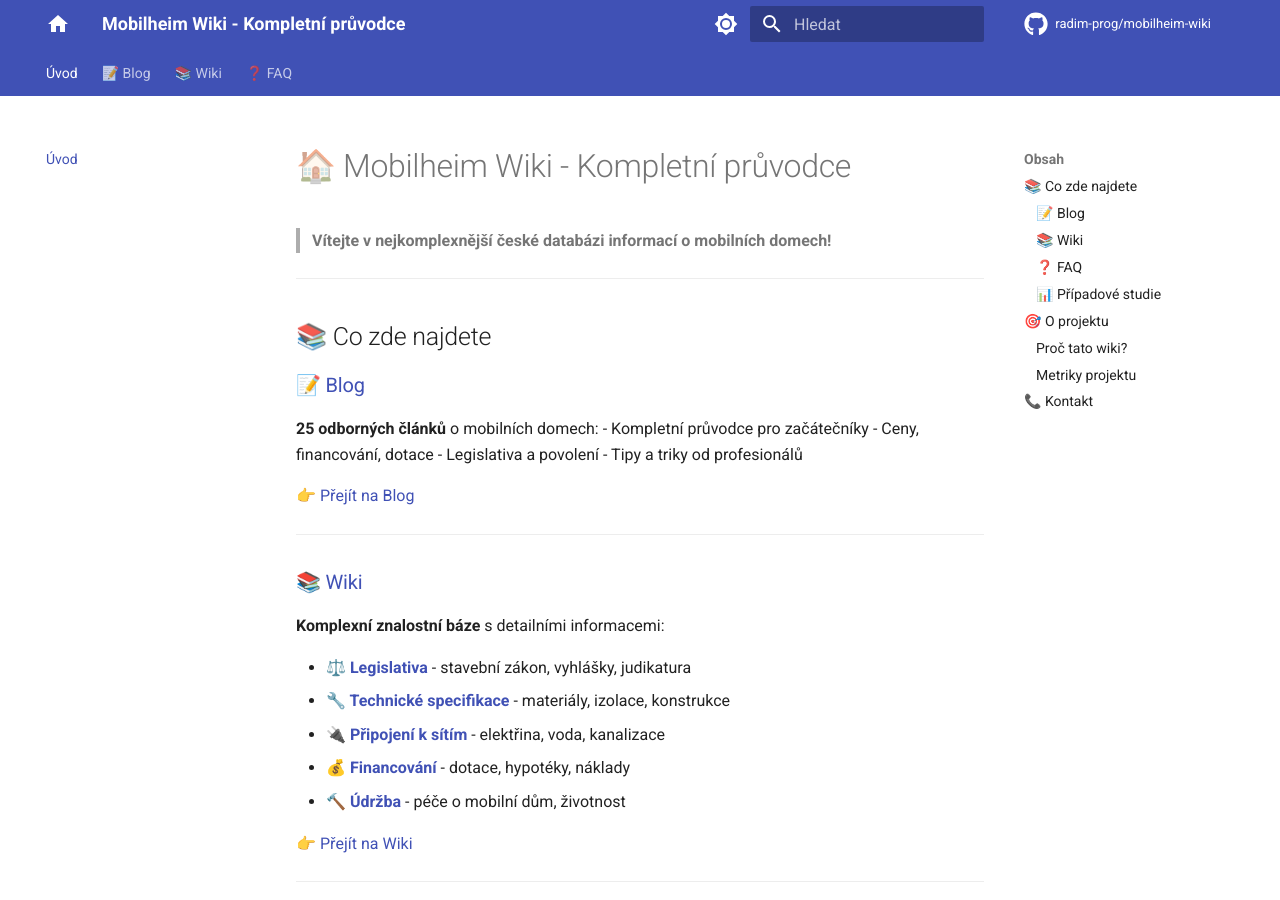
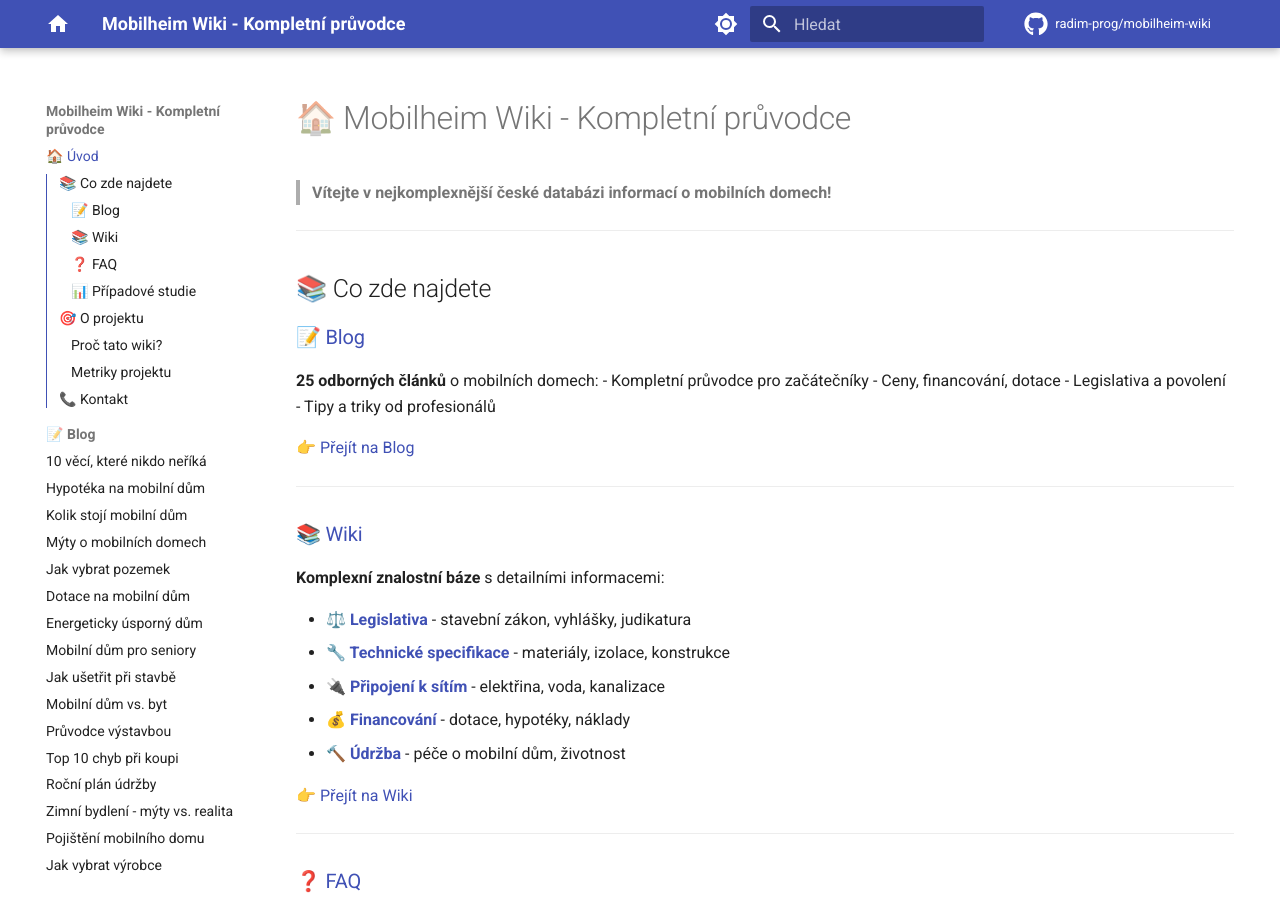
Before and after one commit to radim-prog/mobilheim-wiki, an MkDocs documentation site: the page built from docs/index.md, in a window 1280 px wide and 900 px high. Built offline with MkDocs 1.6.1 and Material for MkDocs 9.7.7, drawn with Linux system fonts in a browser that asks for light colours; comment, search, counter and statistics services are not loaded.

Commit message:
Improve navigation: Add hierarchical tree menu structure
Changes:
- Removed navigation.tabs (no more top tabs)
- Added navigation.indexes (sections are clickable)
- Added navigation.path (breadcrumb navigation)
- Added toc.integrate (integrate table of contents)
- Restructured nav to tree hierarchy:
  - Blog: Added descriptive titles for all 24 articles
  - Wiki > Legislativa > Stavební zákon (nested)
  - Wiki > Legislativa > Vyhlášky (nested)
  - Wiki > Technické > Konstrukce (nested)
  - Wiki > Technické > Energetika (nested)

Result: Notion-like sidebar tree menu on the left

🤖 Generated with [Claude Code](https://claude.com/claude-code)

Co-Authored-By: Claude <noreply@anthropic.com>

```diff
--- a/mkdocs.yml
+++ b/mkdocs.yml
@@ -30,14 +30,16 @@ theme:
   features:
     - navigation.instant
     - navigation.tracking
-    - navigation.tabs
     - navigation.sections
     - navigation.expand
+    - navigation.indexes
     - navigation.top
+    - navigation.path
     - search.suggest
     - search.highlight
     - content.code.copy
     - toc.follow
+    - toc.integrate
 
   icon:
     logo: material/home
@@ -75,51 +77,55 @@ markdown_extensions:
       custom_checkbox: true
 
 nav:
-  - Úvod: index.md
+  - 🏠 Úvod: index.md
 
   - 📝 Blog:
-    - blog/02-10-veci-ktere-nikdo-nerika.md
-    - blog/03-hypoteka-na-mobilni-dum.md
-    - blog/04-kolik-stoji-mobilni-dum.md
-    - blog/05-myty-o-mobilnich-domech.md
-    - blog/06-jak-vybrat-pozemek.md
-    - blog/07-dotace-na-mobilni-dum.md
-    - blog/08-energeticky-usporny-mobilni-dum.md
-    - blog/09-mobilni-dum-pro-seniory.md
-    - blog/10-jak-usetrit-pri-stavbe.md
-    - blog/11-mobilni-dum-vs-byt.md
-    - blog/12-pruvodce-vystavbou-krok-za-krokem.md
-    - blog/13-top-10-chyb-pri-koupi.md
-    - blog/14-udrzba-rocni-plan.md
-    - blog/15-zimni-bydleni-myty-realita.md
-    - blog/16-pojisteni-mobilniho-domu.md
-    - blog/17-jak-vybrat-vyrobce.md
-    - blog/18-mobilni-dum-pro-mladou-rodinu.md
-    - blog/19-legislativa-2025-kompletni-pruvodce.md
-    - blog/20-off-grid-mobilni-dum.md
-    - blog/21-modularni-vs-mobilni-domy.md
-    - blog/22-pasivni-mobilni-dum.md
-    - blog/23-faq-20-nejcastejsich-otazek.md
-    - blog/24-airbnb-byznys-s-mobilnimi-domy.md
-    - blog/25-budoucnost-trendy-2025-2030.md
+    - 10 věcí, které nikdo neříká: blog/02-10-veci-ktere-nikdo-nerika.md
+    - Hypotéka na mobilní dům: blog/03-hypoteka-na-mobilni-dum.md
+    - Kolik stojí mobilní dům: blog/04-kolik-stoji-mobilni-dum.md
+    - Mýty o mobilních domech: blog/05-myty-o-mobilnich-domech.md
+    - Jak vybrat pozemek: blog/06-jak-vybrat-pozemek.md
+    - Dotace na mobilní dům: blog/07-dotace-na-mobilni-dum.md
+    - Energeticky úsporný dům: blog/08-energeticky-usporny-mobilni-dum.md
+    - Mobilní dům pro seniory: blog/09-mobilni-dum-pro-seniory.md
+    - Jak ušetřit při stavbě: blog/10-jak-usetrit-pri-stavbe.md
+    - Mobilní dům vs. byt: blog/11-mobilni-dum-vs-byt.md
+    - Průvodce výstavbou: blog/12-pruvodce-vystavbou-krok-za-krokem.md
+    - Top 10 chyb při koupi: blog/13-top-10-chyb-pri-koupi.md
+    - Roční plán údržby: blog/14-udrzba-rocni-plan.md
+    - Zimní bydlení - mýty vs. realita: blog/15-zimni-bydleni-myty-realita.md
+    - Pojištění mobilního domu: blog/16-pojisteni-mobilniho-domu.md
+    - Jak vybrat výrobce: blog/17-jak-vybrat-vyrobce.md
+    - Pro mladou rodinu: blog/18-mobilni-dum-pro-mladou-rodinu.md
+    - Legislativa 2025: blog/19-legislativa-2025-kompletni-pruvodce.md
+    - Off-grid mobilní dům: blog/20-off-grid-mobilni-dum.md
+    - Modulární vs. mobilní: blog/21-modularni-vs-mobilni-domy.md
+    - Pasivní mobilní dům: blog/22-pasivni-mobilni-dum.md
+    - FAQ - 20 nejčastějších otázek: blog/23-faq-20-nejcastejsich-otazek.md
+    - Airbnb byznys: blog/24-airbnb-byznys-s-mobilnimi-domy.md
+    - Budoucnost a trendy 2025-2030: blog/25-budoucnost-trendy-2025-2030.md
 
   - 📚 Wiki:
     - Přehled: wiki/legislativa/README.md
     - ⚖️ Legislativa:
-      - wiki/legislativa/README.md
-      - Starý zákon 183/2006: wiki/legislativa/stary-zakon-183-2006.md
-      - Nový zákon 283/2021: wiki/legislativa/novy-zakon-283-2021.md
-      - Vyhláška 501/2006: wiki/legislativa/vyhlaska-501-2006.md
-      - Vyhláška 268/2009: wiki/legislativa/vyhlaska-268-2009.md
-      - Metodika MMR: wiki/legislativa/metodika-mobilni-domy-2022.md
+      - Úvod: wiki/legislativa/README.md
+      - Stavební zákon:
+        - Starý zákon 183/2006: wiki/legislativa/stary-zakon-183-2006.md
+        - Nový zákon 283/2021: wiki/legislativa/novy-zakon-283-2021.md
+      - Vyhlášky:
+        - Vyhláška 501/2006: wiki/legislativa/vyhlaska-501-2006.md
+        - Vyhláška 268/2009: wiki/legislativa/vyhlaska-268-2009.md
+      - Metodika MMR 2022: wiki/legislativa/metodika-mobilni-domy-2022.md
       - Judikatura: wiki/legislativa/prehled-soudnich-rozhodnuti.md
     - 🔧 Technické specifikace:
-      - Materiály: wiki/technicke-specifikace/prehled-materialu.md
-      - Izolace: wiki/technicke-specifikace/tepelna-izolace.md
-      - Konstrukce: wiki/technicke-specifikace/konstrukcni-systemy.md
-      - Vytápění: wiki/technicke-specifikace/vytapeni.md
-      - Fotovoltaika: wiki/technicke-specifikace/fotovoltaika-offgrid.md
-      - Energetická náročnost: wiki/technicke-specifikace/energeticka-narocnost.md
+      - Přehled materiálů: wiki/technicke-specifikace/prehled-materialu.md
+      - Tepelná izolace: wiki/technicke-specifikace/tepelna-izolace.md
+      - Konstrukce:
+        - Konstrukční systémy: wiki/technicke-specifikace/konstrukcni-systemy.md
+      - Energetika:
+        - Vytápění: wiki/technicke-specifikace/vytapeni.md
+        - Fotovoltaika a off-grid: wiki/technicke-specifikace/fotovoltaika-offgrid.md
+        - Energetická náročnost: wiki/technicke-specifikace/energeticka-narocnost.md
     - 🔌 Připojení k sítím:
       - Elektřina: wiki/pripojeni-siti/elektrina.md
       - Voda: wiki/pripojeni-siti/voda.md
@@ -127,17 +133,17 @@ nav:
     - 💰 Financování:
       - Dotace: wiki/financovani/dotace.md
       - Hypotéky a úvěry: wiki/financovani/hypoteky-a-uvery.md
-    - 🔨 Údržba:
-      - wiki/udrzba/udrzba-a-zivotnost.md
+    - 🔨 Údržba a životnost:
+      - Kompletní průvodce: wiki/udrzba/udrzba-a-zivotnost.md
     - 📊 Případové studie:
-      - Mladá rodina: wiki/pripadove-studie/studie-1-mlada-rodina.md
-      - Senior - chatová oblast: wiki/pripadove-studie/studie-2-senior-chatova-oblast.md
-      - Off-grid dům: wiki/pripadove-studie/studie-3-offgrid-dům.md
-      - Dočasné bydlení: wiki/pripadove-studie/studie-4-docasne-bydleni.md
-      - Airbnb business: wiki/pripadove-studie/studie-5-airbnb-business.md
+      - Studie 1 - Mladá rodina: wiki/pripadove-studie/studie-1-mlada-rodina.md
+      - Studie 2 - Senior (chatová oblast): wiki/pripadove-studie/studie-2-senior-chatova-oblast.md
+      - Studie 3 - Off-grid dům: wiki/pripadove-studie/studie-3-offgrid-dům.md
+      - Studie 4 - Dočasné bydlení: wiki/pripadove-studie/studie-4-docasne-bydleni.md
+      - Studie 5 - Airbnb business: wiki/pripadove-studie/studie-5-airbnb-business.md
 
-  - ❓ FAQ:
-    - faq/faq-kompletni.md
+  - ❓ FAQ (112 otázek):
+    - Kompletní FAQ: faq/faq-kompletni.md
 
 extra:
   social:
```
